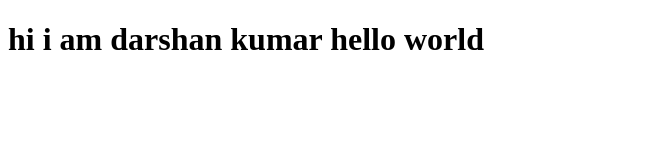
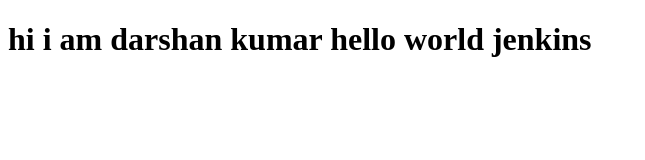
Before and after one commit to 3vc22cs103/DEMO_22, a plain HTML site: page docs/index.html in a window 1280 px wide. Shown: the whole page, without its empty margins (0-645 px from the left). Drawn offline with Linux system fonts and the light colour scheme.

Commit message:
seventh commit

```diff
--- a/docs/index.html
+++ b/docs/index.html
@@ -5,6 +5,6 @@
     <title>My simple website</title>
 </head>
 <body>
-<h1>hi i am darshan kumar hello world </h1>
+<h1>hi i am darshan kumar hello world jenkins</h1>
 </body>
 </html>
```
Also changed, not shown: src/main/resources/index.html (+1 -1 lines).
